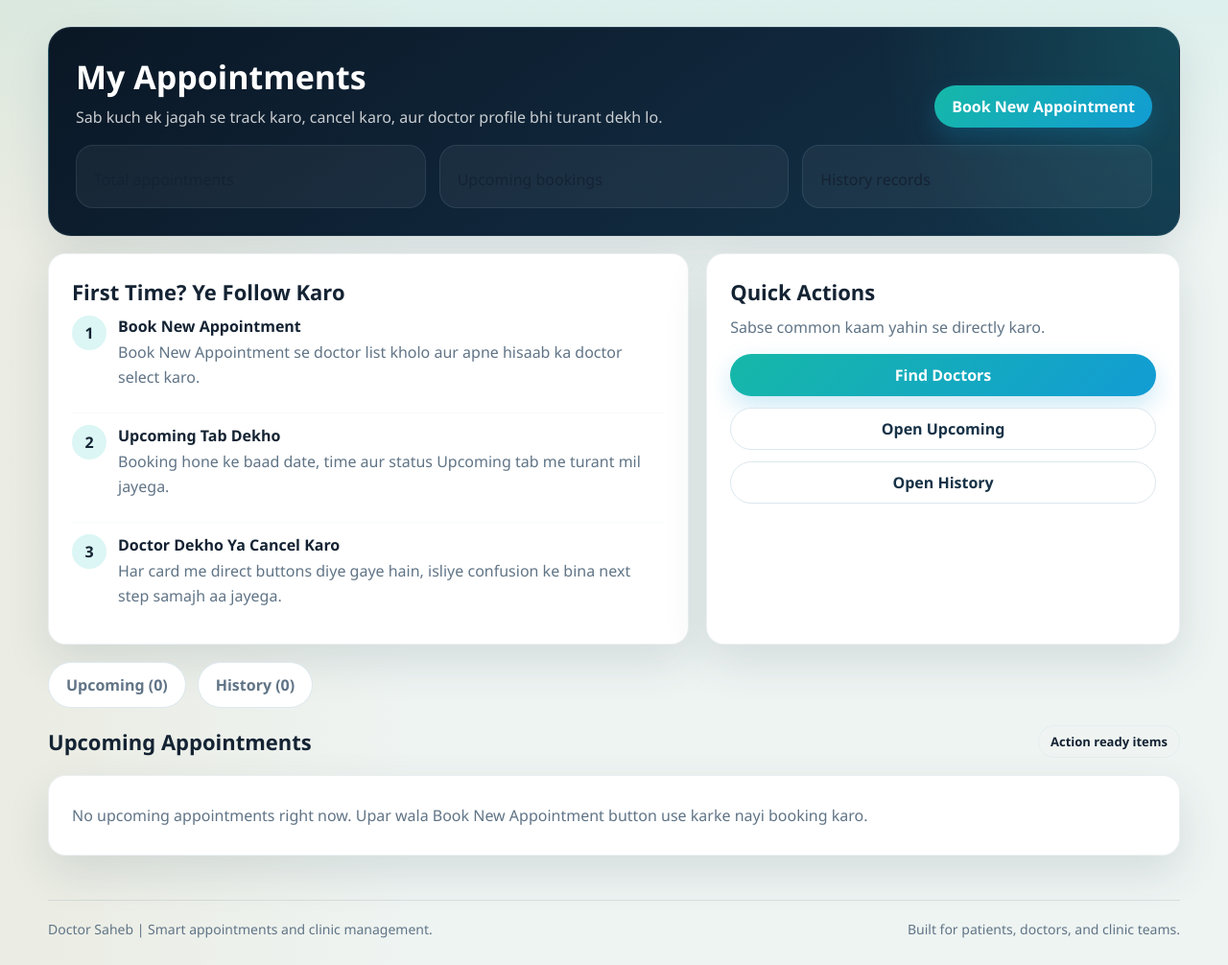
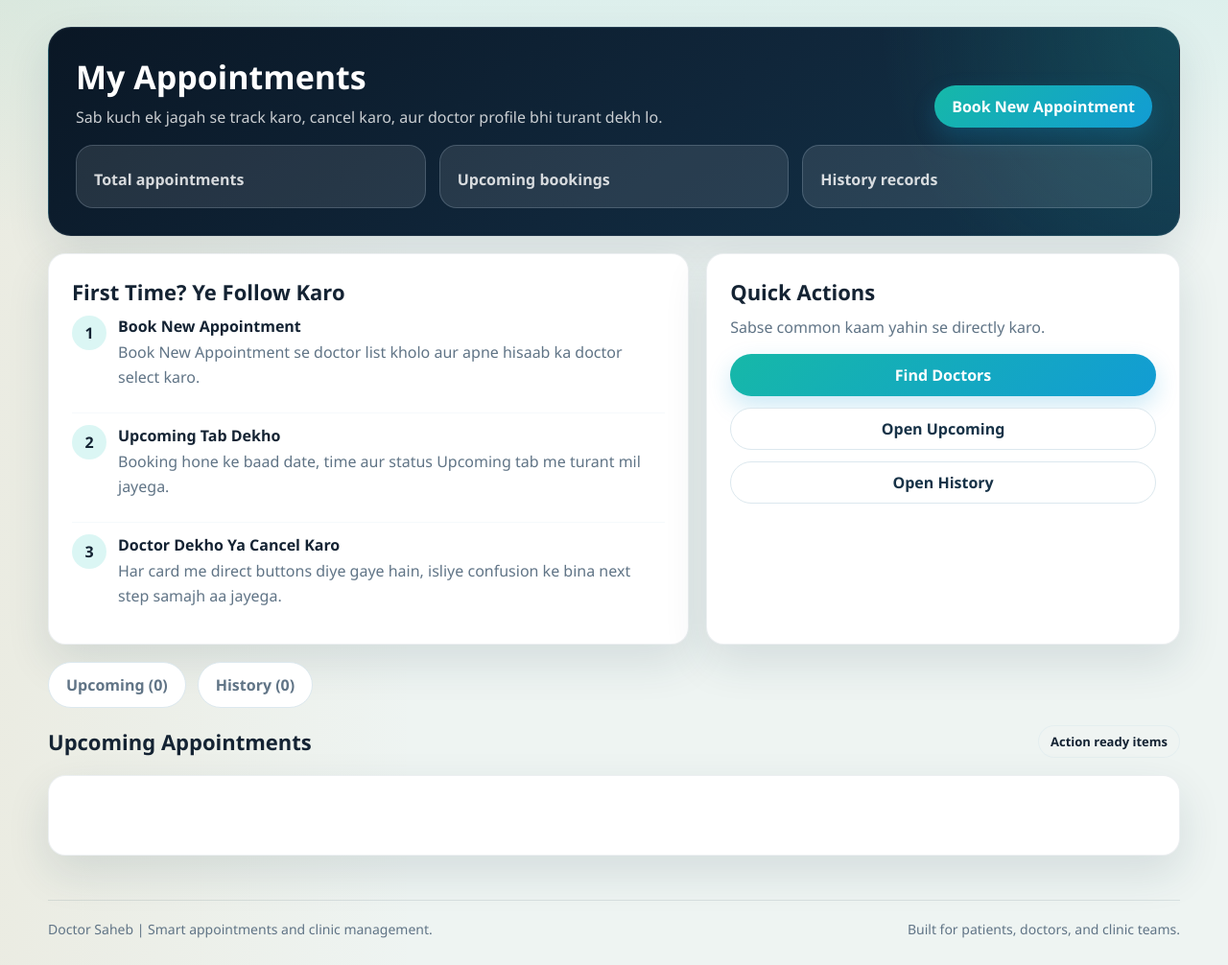
Before and after one commit to Satishsrivastav045/Doctor_Appointment_System, a Django app: template core/templates/patient_dashboard.html in a window 1280 px wide. Shown: the part 73-1079 px from the top of the page at 96% size. Run offline with Django 5.2, Linux system fonts and the light colour scheme; the template is opened without the code that fills it, so the values that code supplies are empty; parts of the project's set-up code (start-up, migrations or seed data) failed here and were passed over.

Commit message:
Fix dashboard text contrast

```diff
--- a/core/templates/patient_dashboard.html
+++ b/core/templates/patient_dashboard.html
@@ -45,15 +45,20 @@
     .stat-card-dark {
         padding: 18px;
         border-radius: 18px;
-        background: rgba(255, 255, 255, 0.05);
-        border: 1px solid rgba(160, 194, 220, 0.12);
+        background: rgba(255, 255, 255, 0.1);
+        border: 1px solid rgba(202, 225, 242, 0.2);
     }
 
     .stat-card-dark strong {
         display: block;
         font-size: 28px;
-        color: var(--text);
+        color: #ffffff;
         margin-bottom: 6px;
+    }
+
+    .stat-card-dark span {
+        color: rgba(255, 255, 255, 0.82);
+        font-weight: 700;
     }
 
     .patient-grid {
@@ -125,7 +130,11 @@
 
     .patient-grid p {
         margin: 6px 0;
-        color: var(--muted);
+        color: rgba(255, 255, 255, 0.78);
+    }
+
+    .patient-card p strong {
+        color: #ffffff;
     }
 
     .patient-card {
```
Also changed, not shown: core/templates/doctor_dashboard.html (+13 -4 lines), core/templates/doctor_list.html (+5 -3 lines).
